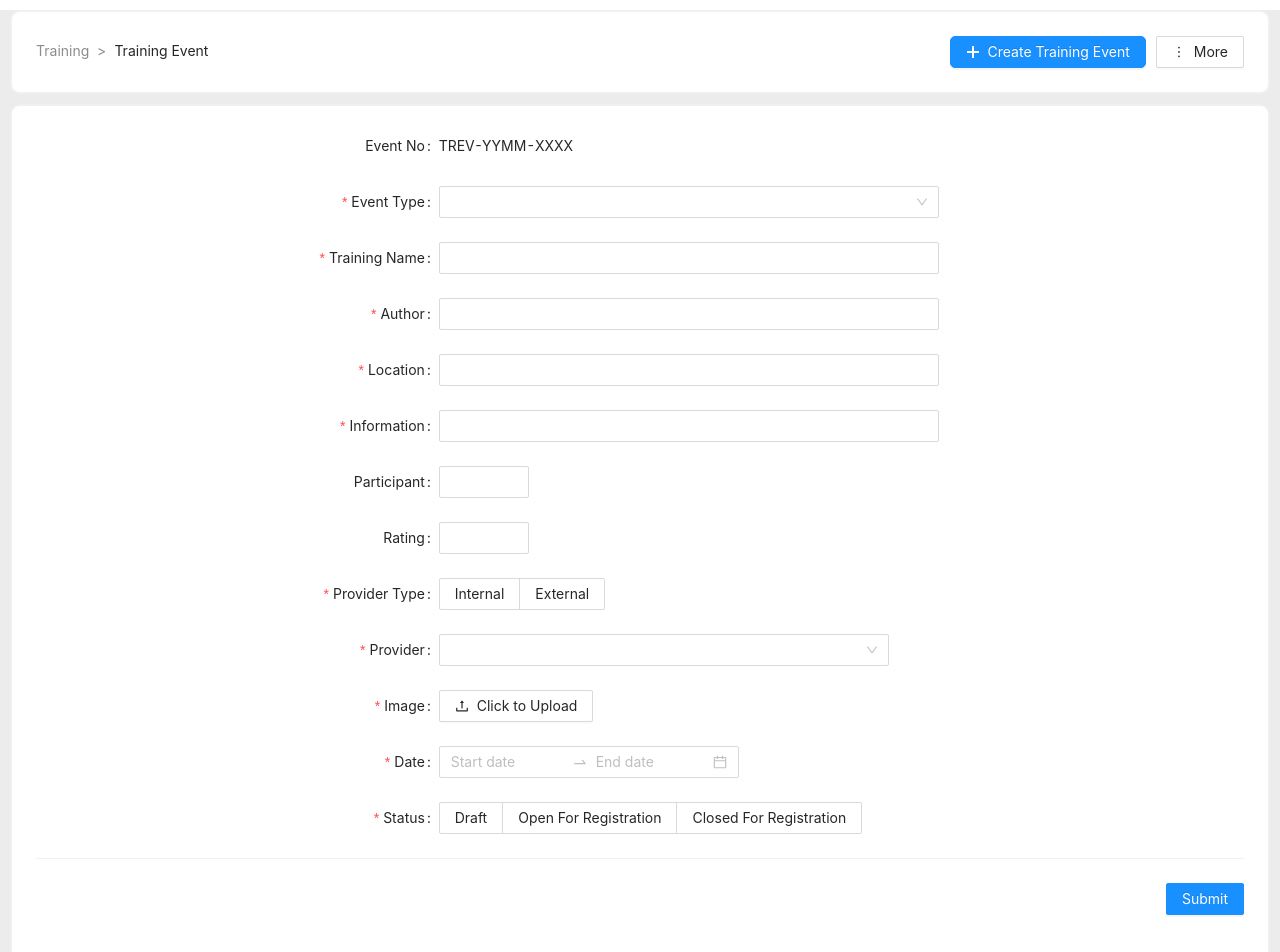
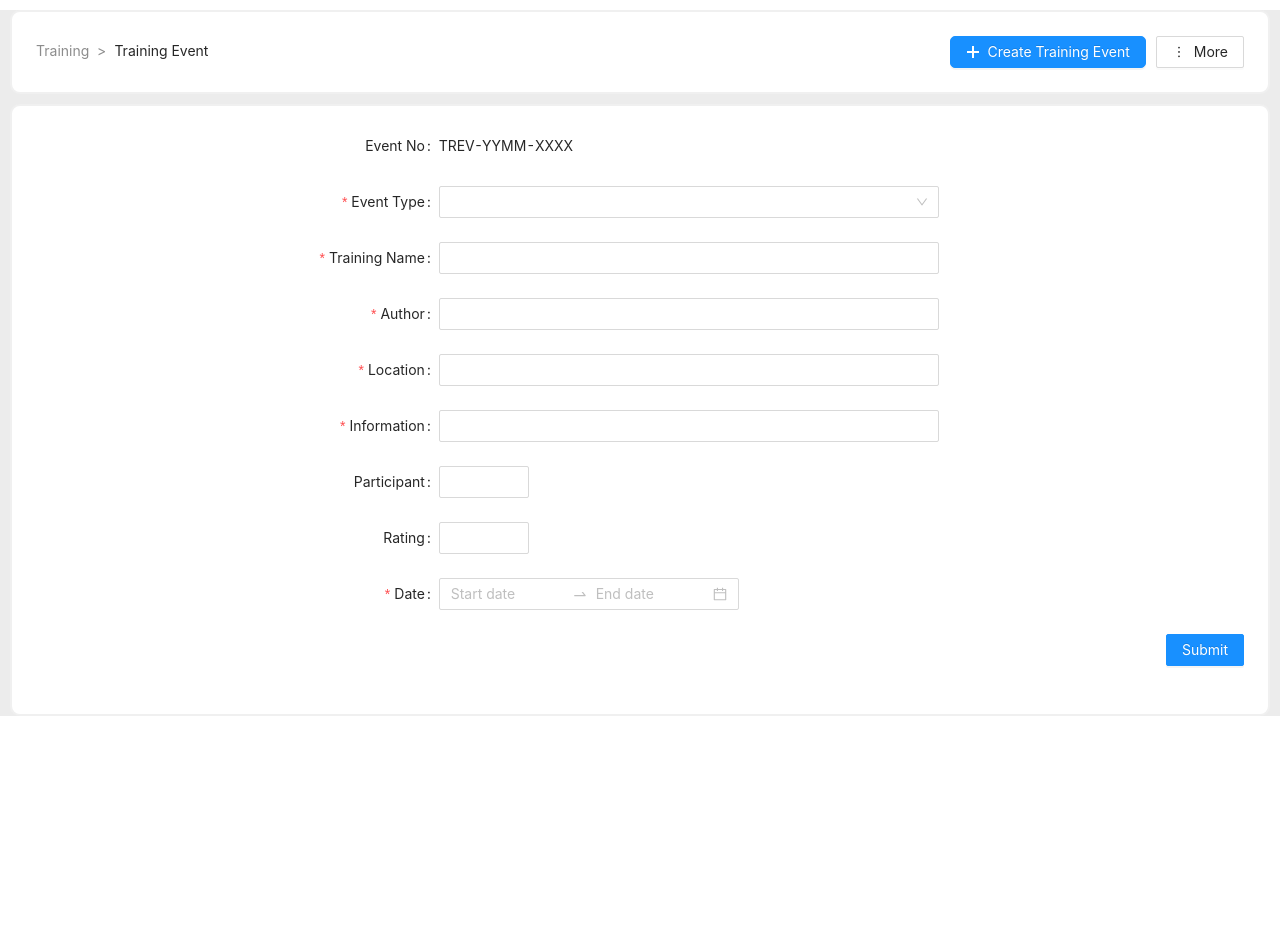
Before and after one commit to dexyarya/dataOn, a React (Create React App) app: page /create in a window 1280 px wide. Shown: the top 952 px of the page. After the commit the page ends 810 px from the top, so only its background shows below. Built offline with nearby package versions, Linux system fonts and the light colour scheme.

Commit message:
add axios post, view, and delete

```diff
--- a/src/API.js
+++ b/src/API.js
@@ -2,7 +2,6 @@ import axios from "axios";
 
 const instace = axios.create({
   baseURL: "https://62d0c401d9bf9f17058d105d.mockapi.io/data-on/api/v1/",
-  timeout: 1000,
   headers: {
     "Content-Type": "application/json",
   },
--- a/src/App.js
+++ b/src/App.js
@@ -5,9 +5,15 @@ import FilterSection from "./components/FilterSection";
 import ToggleView from "./components/ToggleView/ToggleView";
 import { useState } from "react";
 import CreateTrainingEvent from "./components/CreateTrainingEvent/CreateTrainingEvent";
+import ModalView from "./components/ModalView";
 
 function App() {
   const [tableViews, setTableView] = useState(false);
+  const [modalViews, setModalView] = useState(false);
+
+  const handleOk = () => {
+    setModalView(false);
+  };
 
   const handleClick = () => {
     setTableView(!tableViews);
@@ -15,8 +21,6 @@ function App() {
 
   return (
     <div className="App">
-      {/* <FilterSection handleClick={handleClick} tableView={tableViews} /> */}
-      {/* <ToggleView tableView={tableViews} /> */}
       <Router>
         <TrainingEventList />
         <Routes>
@@ -29,10 +33,14 @@ function App() {
                   tableView={tableViews}
                 />
                 <ToggleView tableView={tableViews} />{" "}
+                <ModalView modalViews={modalViews} handleOk={handleOk} />
               </>
             }
           />
-          <Route path="/create" element={<CreateTrainingEvent />} />
+          <Route
+            path="/create"
+            element={<CreateTrainingEvent setModalView={setModalView} />}
+          />
         </Routes>
       </Router>
     </div>
--- a/src/components/CreateTrainingEvent/CreateTrainingEvent.js
+++ b/src/components/CreateTrainingEvent/CreateTrainingEvent.js
@@ -5,23 +5,12 @@ import {
   Select,
   Input,
   Button,
-  Upload,
   DatePicker,
-  Divider,
-  Radio,
   InputNumber,
-  message,
-  // Modal,
 } from "antd";
-import { UploadOutlined } from "@ant-design/icons";
-// import { Link } from "react-router-dom";
 import instace from "../../API";
-// import { Route, Router, useNavigate } from "react-router-dom";
+import { useNavigate } from "react-router-dom";
 const { RangePicker } = DatePicker;
-// const Navigate = useNavigate();
-// const Link = Link();
-// import { useHistory } from "react-router-dom";
-// let history = useHistory();
 
 const { Option } = Select;
 const formItemLayout = {
@@ -43,7 +32,8 @@ const formItemLayout = {
   },
 };
 
-const CreateTrainingEvent = () => {
+const CreateTrainingEvent = ({ setModalView }) => {
+  const navigate = useNavigate();
   const [form, setForm] = useState({
     trainingName: "",
     startDate: "",
@@ -74,9 +64,6 @@ const CreateTrainingEvent = () => {
       startDate: valueOfInput1,
       endDate: valueOfInput2,
     });
-
-    console.log("start date", valueOfInput1);
-    console.log("end date", valueOfInput2);
   };
 
   const handleChange = (e) => {
@@ -105,42 +92,16 @@ const CreateTrainingEvent = () => {
     try {
       let response = await instace.post("my-training", post);
       console.log(response);
-      alert("data berhasil di buat");
+      navigate("/");
+      setModalView(true);
     } catch (error) {
       console.error(error);
-      alert("data tidak berhasil di buat");
     }
   };
 
   const onFinishFailed = (errorInfo) => {
     console.log("Failed:", errorInfo);
   };
-
-  const props = {
-    name: "file",
-    action: "https://www.mocky.io/v2/5cc8019d300000980a055e76",
-    headers: {
-      authorization: "authorization-text",
-    },
-
-    onChange(info) {
-      if (info.file.status !== "uploading") {
-        console.log(info.file, info.fileList);
-      }
-
-      if (info.file.status === "done") {
-        message.success(`${info.file.name} file uploaded successfully`);
-      } else if (info.file.status === "error") {
-        message.error(`${info.file.name} file upload failed.`);
-      }
-    },
-  };
-
-  // const success = () => {
-  //   Modal.success({
-  //     content: "Data Berhasil di Buat",
-  //   });
-  // };
 
   return (
     <Card
@@ -224,40 +185,6 @@ const CreateTrainingEvent = () => {
           </Form.Item>
         </Form.Item>
         <Form.Item
-          value={form.providerType}
-          onChange={handleChange}
-          label="Provider Type"
-          name="providerType"
-          rules={[{ required: true, message: "Please select provider type" }]}
-        >
-          <Radio.Group>
-            <Radio.Button value="a">Internal</Radio.Button>
-            <Radio.Button value="b">External</Radio.Button>
-          </Radio.Group>
-        </Form.Item>
-        <Form.Item
-          onChange={handleChange}
-          label="Provider"
-          name="provider"
-          rules={[{ required: true, message: "Please select provider" }]}
-        >
-          <Select value={form.provider} style={{ maxWidth: 450 }}>
-            <Option value="1">provider 1</Option>
-            <Option value="2">provider 2</Option>
-          </Select>
-        </Form.Item>
-        <Form.Item
-          value={form.image}
-          onChange={handleChange}
-          label="Image"
-          name="image"
-          rules={[{ required: true, message: "Please upload event thumbnail" }]}
-        >
-          <Upload {...props}>
-            <Button icon={<UploadOutlined />}>Click to Upload</Button>
-          </Upload>
-        </Form.Item>
-        <Form.Item
           value={form.date}
           label="Date"
           name="date"
@@ -270,27 +197,11 @@ const CreateTrainingEvent = () => {
             onChange={handleChangeDate}
           />
         </Form.Item>
-        <Form.Item
-          value={form.status}
-          onChange={handleChange}
-          label="Status"
-          name="status"
-          rules={[{ required: true, message: "Please select status" }]}
-        >
-          <Radio.Group>
-            <Radio.Button value="a">Draft</Radio.Button>
-            <Radio.Button value="b">Open For Registration</Radio.Button>
-            <Radio.Button value="c">Closed For Registration</Radio.Button>
-          </Radio.Group>
-        </Form.Item>
-        <Divider />
-        {/* <Link to="/"> */}
         <Form.Item style={{ float: "right" }}>
           <Button type="primary" htmlType="submit">
             Submit
           </Button>
         </Form.Item>
-        {/* </Link> */}
       </Form>
     </Card>
   );
--- /dev/null
+++ b/src/components/ModalView.js
@@ -0,0 +1,21 @@
+import React from "react";
+import { Button, Modal } from "antd";
+
+function ModalView({ modalViews, handleOk }) {
+  return (
+    <Modal
+      style={{ textAlign: "center" }}
+      visible={modalViews}
+      title="Succes"
+      footer={[
+        <Button key="submit" type="primary" onClick={handleOk}>
+          OK
+        </Button>,
+      ]}
+    >
+      <h2 style={{ color: "green" }}>Data Berhasil di Buat</h2>
+    </Modal>
+  );
+}
+
+export default ModalView;
--- a/src/components/MyTrainingCard/MyTrainingCardCom.js
+++ b/src/components/MyTrainingCard/MyTrainingCardCom.js
@@ -1,11 +1,12 @@
-import React from "react";
-import { Card, Button, Col, Row, Image } from "antd";
+import React, { useState } from "react";
+import { Card, Button, Col, Row, Image, Modal } from "antd";
 import {
   EnvironmentOutlined,
   UserOutlined,
   EnvironmentTwoTone,
 } from "@ant-design/icons";
 import "./MyTrainingCardCom.css";
+import instace from "../../API";
 
 const formatDate = (date) => {
   const monthNames = [
@@ -43,8 +44,46 @@ const formatEndDate = (endDate) => {
 const MyTrainingCardCom = (props) => {
   const item = props.item;
   const key = props.id;
+
+  const [isModalVisible, setIsModalVisible] = useState(false);
+  const [isConfirmVisible, setIsConfirmVisible] = useState(false);
+
+  const showModal = () => {
+    setIsModalVisible(true);
+  };
+
+  const handleCancel = () => {
+    setIsModalVisible(false);
+  };
+
+  const onDeleteShow = () => {
+    setIsModalVisible(false);
+    setIsConfirmVisible(true);
+  };
+
+  const onCancelDelete = () => {
+    setIsConfirmVisible(false);
+  };
+
+  const onSubmitDelete = () => {
+    const id = item.id;
+    const response = instace.delete(`/my-training/${id}`);
+    response
+      .then((res) => {
+        console.log(res);
+        if (res.status === 200) {
+          window.location.reload();
+        }
+      })
+      .catch((err) => {
+        console.log(err);
+      });
+  };
+
   return (
+    <>
       <Card
+        onClick={showModal}
         key={key}
         className="tainingCard"
         hoverable
@@ -85,6 +124,55 @@ const MyTrainingCardCom = (props) => {
           </Col>
         </Row>
       </Card>
+      <Modal
+        title="Basic Modal"
+        visible={isModalVisible}
+        onCancel={handleCancel}
+        footer={[
+          <Button key="delete" type="danger" onClick={onDeleteShow}>
+            Delete
+          </Button>,
+          <Button key="back" onClick={handleCancel} type="primary">
+            Kembali
+          </Button>,
+        ]}
+      >
+        <Row className="cardTrainingEvent">
+          <Col>
+            <Image width={150} height={140} src={item.image} />
+          </Col>
+          <Col className="textContent">
+            <p className="tLocation">
+              <EnvironmentOutlined className="iconCard" />
+              {item.location}
+            </p>
+            <h3 className="tTitle">{item.trainingName}</h3>
+            <p className="tDate">
+              {formatDate(item.startDate)} - {formatEndDate(item.endDate)}
+            </p>
+            <p className="tUser">
+              <UserOutlined className="iconCard" />
+              {item.author}
+            </p>
+          </Col>
+        </Row>
+      </Modal>
+      <Modal
+        title="Modal"
+        onCancel={onCancelDelete}
+        visible={isConfirmVisible}
+        footer={[
+          <Button key="delete" type="danger" onClick={onCancelDelete}>
+            No
+          </Button>,
+          <Button key="back" onClick={onSubmitDelete} type="primary">
+            Yes
+          </Button>,
+        ]}
+      >
+        <h2>Apakah kamu yakin ingin menghapus {item.trainingName}</h2>
+      </Modal>
+    </>
   );
 };
 
```
Lines whose indentation alone changed are shown as unchanged.
